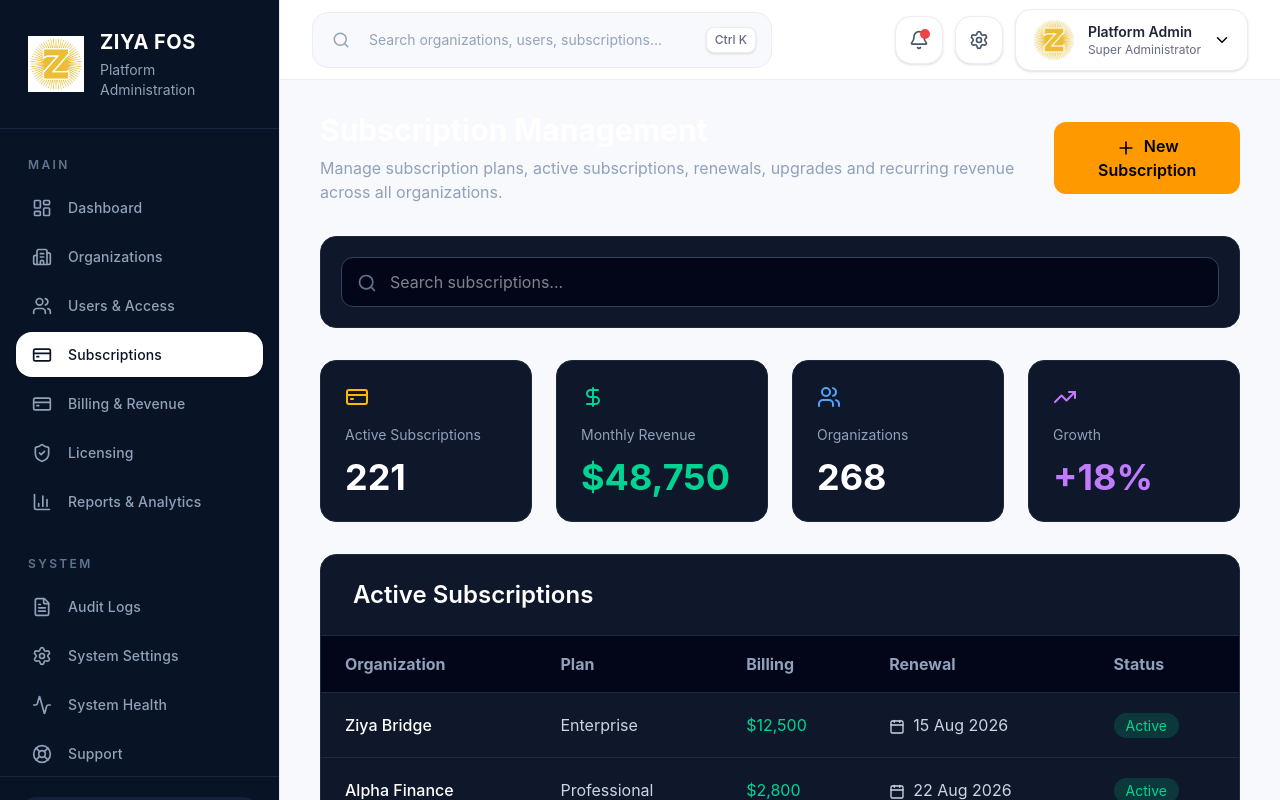
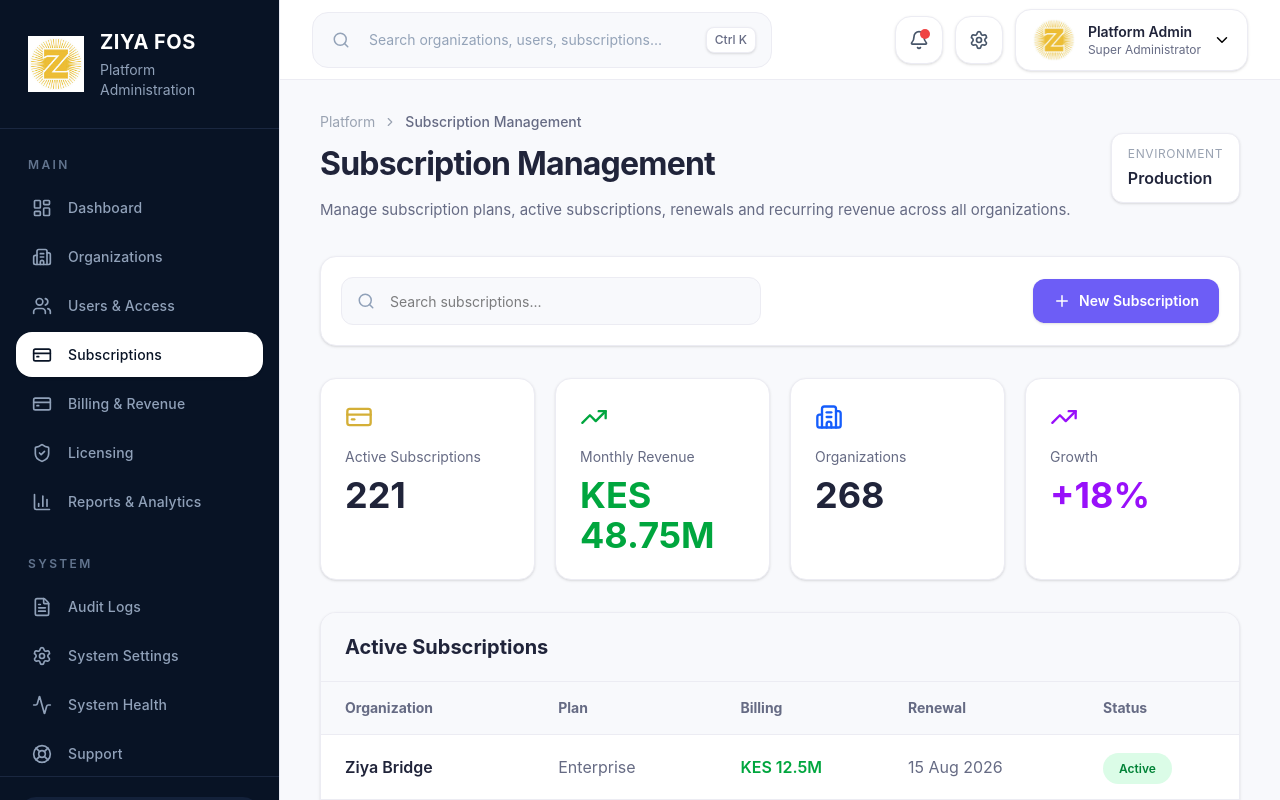
Before and after one commit to Mzungu-D/ziya-fos, a React (Vite) app: page /platform/subscriptions in a window 1280 px wide. Built offline with nearby package versions, Linux system fonts and the light colour scheme; no server answers.

Commit message:
Redesign Platform Subscriptions page

```diff
--- a/src/platform/pages/Subscriptions.tsx
+++ b/src/platform/pages/Subscriptions.tsx
@@ -1,229 +1,193 @@
-import {
-  CreditCard,
-  Search,
-  Plus,
-  Calendar,
-  DollarSign,
-  Users,
-  TrendingUp,
-} from "lucide-react";
+import { Plus, Search, CreditCard, TrendingUp, Building2 } from "lucide-react";
+
+import PageHeader from "../components/PageHeader";
+import PrimaryButton from "../components/PrimaryButton";
+
+const subscriptions = [
+  {
+    organization: "Ziya Bridge",
+    plan: "Enterprise",
+    billing: "KES 12.5M",
+    renewal: "15 Aug 2026",
+    status: "Active",
+  },
+  {
+    organization: "Alpha Finance",
+    plan: "Professional",
+    billing: "KES 3.9M",
+    renewal: "22 Aug 2026",
+    status: "Active",
+  },
+  {
+    organization: "Coastal Capital",
+    plan: "Starter",
+    billing: "KES 850K",
+    renewal: "02 Sept 2026",
+    status: "Trial",
+  },
+  {
+    organization: "Blue Horizon",
+    plan: "Professional",
+    billing: "KES 2.6M",
+    renewal: "12 Sept 2026",
+    status: "Expired",
+  },
+];
 
 export default function Subscriptions() {
   return (
     <div className="space-y-8">
+      <PageHeader
+        title="Subscription Management"
+        subtitle="Manage subscription plans, active subscriptions, renewals and recurring revenue across all organizations."
+      />
 
-      {/* Header */}
+      {/* Toolbar */}
 
-      <div className="flex items-center justify-between">
-
-        <div>
-
-          <h1 className="text-3xl font-bold text-white">
-            Subscription Management
-          </h1>
-
-          <p className="mt-2 text-slate-400">
-            Manage subscription plans, active subscriptions, renewals,
-            upgrades and recurring revenue across all organizations.
-          </p>
-
-        </div>
-
-        <button className="rounded-xl bg-amber-500 px-6 py-3 font-semibold text-black transition hover:bg-amber-400">
-          <Plus className="mr-2 inline h-5 w-5" />
-          New Subscription
-        </button>
-
-      </div>
-
-      {/* Search */}
-
-      <div className="rounded-2xl border border-slate-800 bg-slate-900 p-5">
-
-        <div className="relative">
-
-          <Search className="absolute left-4 top-4 h-5 w-5 text-slate-500" />
+      <div className="flex items-center justify-between rounded-2xl border border-[#ECECF3] bg-white p-5 shadow-sm">
+        <div className="relative w-[420px]">
+          <Search
+            size={18}
+            className="absolute left-4 top-1/2 -translate-y-1/2 text-slate-400"
+          />
 
           <input
             type="text"
             placeholder="Search subscriptions..."
-            className="w-full rounded-xl border border-slate-700 bg-slate-950 py-3 pl-12 pr-4 text-white outline-none focus:border-amber-500"
+            className="h-12 w-full rounded-xl border border-[#ECECF3] bg-[#F8F9FC] pl-12 pr-4 text-sm outline-none focus:border-[#D4AF37]"
+          />
+        </div>
+
+        <PrimaryButton>
+          <Plus size={18} />
+          <span className="ml-2">New Subscription</span>
+        </PrimaryButton>
+      </div>
+
+      {/* Summary Cards */}
+
+      <div className="grid grid-cols-4 gap-5">
+        <div className="rounded-2xl border border-[#ECECF3] bg-white p-6 shadow-sm">
+          <CreditCard
+            size={28}
+            className="text-[#D4AF37]"
           />
 
-        </div>
-
-      </div>
-
-      {/* KPIs */}
-
-      <div className="grid gap-6 md:grid-cols-2 xl:grid-cols-4">
-
-        <div className="rounded-2xl border border-slate-800 bg-slate-900 p-6">
-
-          <CreditCard className="mb-4 text-amber-400" />
-
-          <p className="text-sm text-slate-400">
+          <p className="mt-4 text-sm text-[#666B84]">
             Active Subscriptions
           </p>
 
-          <h2 className="mt-3 text-4xl font-bold text-white">
+          <h2 className="mt-2 text-4xl font-bold text-[#20243A]">
             221
           </h2>
-
         </div>
 
-        <div className="rounded-2xl border border-slate-800 bg-slate-900 p-6">
+        <div className="rounded-2xl border border-[#ECECF3] bg-white p-6 shadow-sm">
+          <TrendingUp
+            size={28}
+            className="text-green-600"
+          />
 
-          <DollarSign className="mb-4 text-emerald-400" />
-
-          <p className="text-sm text-slate-400">
+          <p className="mt-4 text-sm text-[#666B84]">
             Monthly Revenue
           </p>
 
-          <h2 className="mt-3 text-4xl font-bold text-emerald-400">
-            $48,750
+          <h2 className="mt-2 text-4xl font-bold text-green-600">
+            KES 48.75M
           </h2>
-
         </div>
 
-        <div className="rounded-2xl border border-slate-800 bg-slate-900 p-6">
+        <div className="rounded-2xl border border-[#ECECF3] bg-white p-6 shadow-sm">
+          <Building2
+            size={28}
+            className="text-blue-600"
+          />
 
-          <Users className="mb-4 text-blue-400" />
-
-          <p className="text-sm text-slate-400">
+          <p className="mt-4 text-sm text-[#666B84]">
             Organizations
           </p>
 
-          <h2 className="mt-3 text-4xl font-bold text-white">
+          <h2 className="mt-2 text-4xl font-bold text-[#20243A]">
             268
           </h2>
-
         </div>
 
-        <div className="rounded-2xl border border-slate-800 bg-slate-900 p-6">
+        <div className="rounded-2xl border border-[#ECECF3] bg-white p-6 shadow-sm">
+          <TrendingUp
+            size={28}
+            className="text-purple-600"
+          />
 
-          <TrendingUp className="mb-4 text-purple-400" />
-
-          <p className="text-sm text-slate-400">
+          <p className="mt-4 text-sm text-[#666B84]">
             Growth
           </p>
 
-          <h2 className="mt-3 text-4xl font-bold text-purple-400">
+          <h2 className="mt-2 text-4xl font-bold text-purple-600">
             +18%
           </h2>
-
         </div>
-
       </div>
 
       {/* Table */}
 
-      <section className="overflow-hidden rounded-2xl border border-slate-800 bg-slate-900">
-
-        <div className="border-b border-slate-800 px-8 py-6">
-
-          <h2 className="text-2xl font-semibold text-white">
+      <div className="overflow-hidden rounded-2xl border border-[#ECECF3] bg-white shadow-sm">
+        <div className="border-b border-[#ECECF3] bg-[#F8F9FC] px-6 py-5">
+          <h2 className="text-xl font-bold text-[#20243A]">
             Active Subscriptions
           </h2>
-
         </div>
 
         <table className="w-full">
-
-          <thead className="bg-slate-950">
-
-            <tr>
-
-              <th className="px-6 py-4 text-left text-slate-400">
-                Organization
-              </th>
-
-              <th className="px-6 py-4 text-left text-slate-400">
-                Plan
-              </th>
-
-              <th className="px-6 py-4 text-left text-slate-400">
-                Billing
-              </th>
-
-              <th className="px-6 py-4 text-left text-slate-400">
-                Renewal
-              </th>
-
-              <th className="px-6 py-4 text-left text-slate-400">
-                Status
-              </th>
-
+          <thead className="bg-[#F8F9FC] text-left">
+            <tr className="text-sm text-[#666B84]">
+              <th className="px-6 py-4">Organization</th>
+              <th className="px-6 py-4">Plan</th>
+              <th className="px-6 py-4">Billing</th>
+              <th className="px-6 py-4">Renewal</th>
+              <th className="px-6 py-4">Status</th>
             </tr>
-
           </thead>
 
           <tbody>
-
-            {[
-              {
-                org: "Ziya Bridge",
-                plan: "Enterprise",
-                billing: "$12,500",
-                renewal: "15 Aug 2026",
-                status: "Active",
-              },
-              {
-                org: "Alpha Finance",
-                plan: "Professional",
-                billing: "$2,800",
-                renewal: "22 Aug 2026",
-                status: "Active",
-              },
-              {
-                org: "Coastal Capital",
-                plan: "Starter",
-                billing: "Free",
-                renewal: "Always",
-                status: "Trial",
-              },
-            ].map((item) => (
-
+            {subscriptions.map((subscription) => (
               <tr
-                key={item.org}
-                className="border-t border-slate-800"
+                key={subscription.organization}
+                className="border-t border-[#ECECF3] hover:bg-[#F8F9FC]"
               >
-
-                <td className="px-6 py-5 font-medium text-white">
-                  {item.org}
+                <td className="px-6 py-5 font-semibold text-[#20243A]">
+                  {subscription.organization}
                 </td>
 
-                <td className="px-6 py-5 text-slate-300">
-                  {item.plan}
+                <td className="px-6 py-5 text-[#666B84]">
+                  {subscription.plan}
                 </td>
 
-                <td className="px-6 py-5 text-emerald-400">
-                  {item.billing}
+                <td className="px-6 py-5 font-semibold text-green-600">
+                  {subscription.billing}
                 </td>
 
-                <td className="px-6 py-5 text-slate-300">
-                  <Calendar className="mr-2 inline h-4 w-4" />
-                  {item.renewal}
+                <td className="px-6 py-5 text-[#666B84]">
+                  {subscription.renewal}
                 </td>
 
                 <td className="px-6 py-5">
-
-                  <span className="rounded-full bg-emerald-500/20 px-3 py-1 text-sm text-emerald-400">
-                    {item.status}
+                  <span
+                    className={`rounded-full px-4 py-2 text-xs font-semibold ${
+                      subscription.status === "Active"
+                        ? "bg-green-100 text-green-700"
+                        : subscription.status === "Trial"
+                        ? "bg-yellow-100 text-yellow-700"
+                        : "bg-red-100 text-red-700"
+                    }`}
+                  >
+                    {subscription.status}
                   </span>
-
                 </td>
-
               </tr>
-
             ))}
-
           </tbody>
-
         </table>
-
-      </section>
-
+      </div>
     </div>
   );
 }
```
